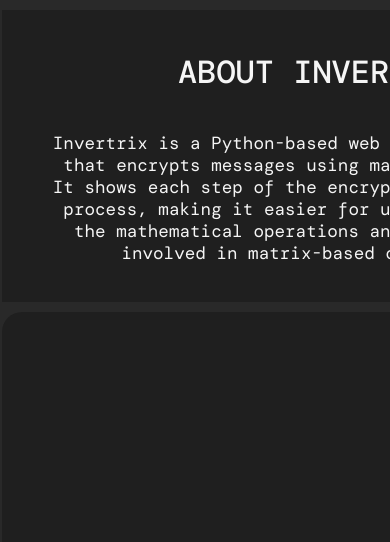
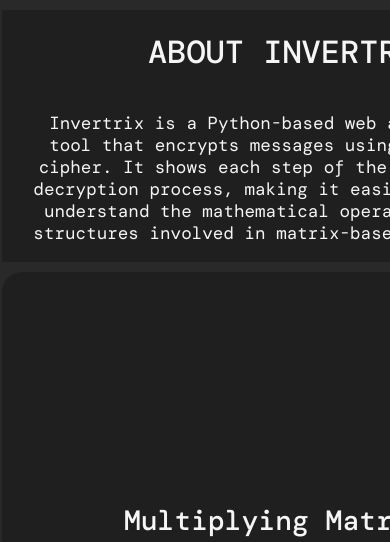
Before and after one commit to PaulVincent-Calvo/Invertrix, a Flask app: page /information-page in a window 390 px wide; the page is wider, and only the part inside the window is pictured. Shown: the part 58-600 px from the top of that part. Run offline with Flask 3, Linux system fonts and the light colour scheme; some web fonts are replaced.

Commit message:
information-page responsiveness

```diff
--- a/static/styles.css
+++ b/static/styles.css
@@ -457,7 +457,7 @@
     display: flex;
     flex-wrap: wrap;
     height: auto;
-    min-width: 600px;
+    min-width: 580px;
     background-color: var(--text-box-background-color);
     font-family: var(--primary-font);
     align-items: center;
@@ -696,7 +696,9 @@
         max-height: 580px;
         width: 550px;
     }
-
+    .about-invertrix-container{
+        padding: 0px;
+    }
     .actual-method-container{
         flex-direction: column-reverse;
     }
```
